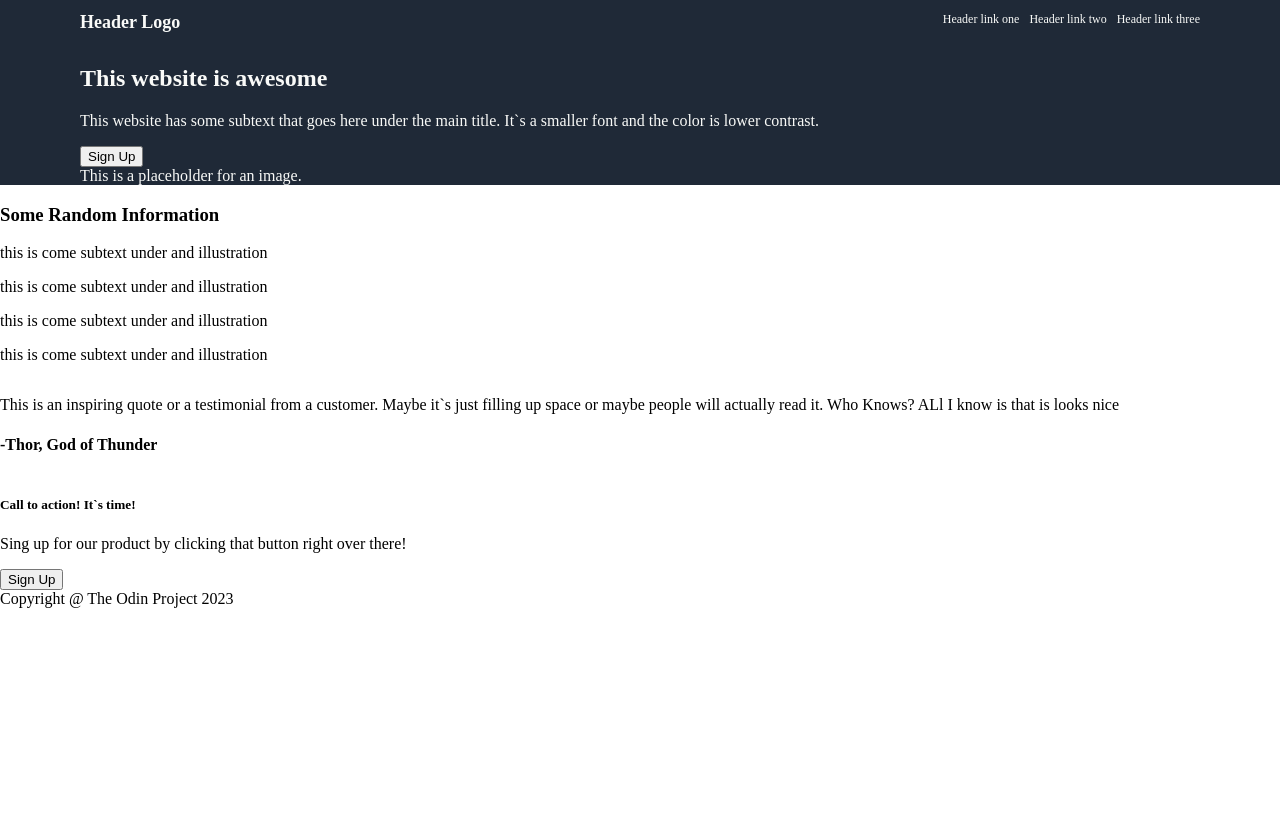
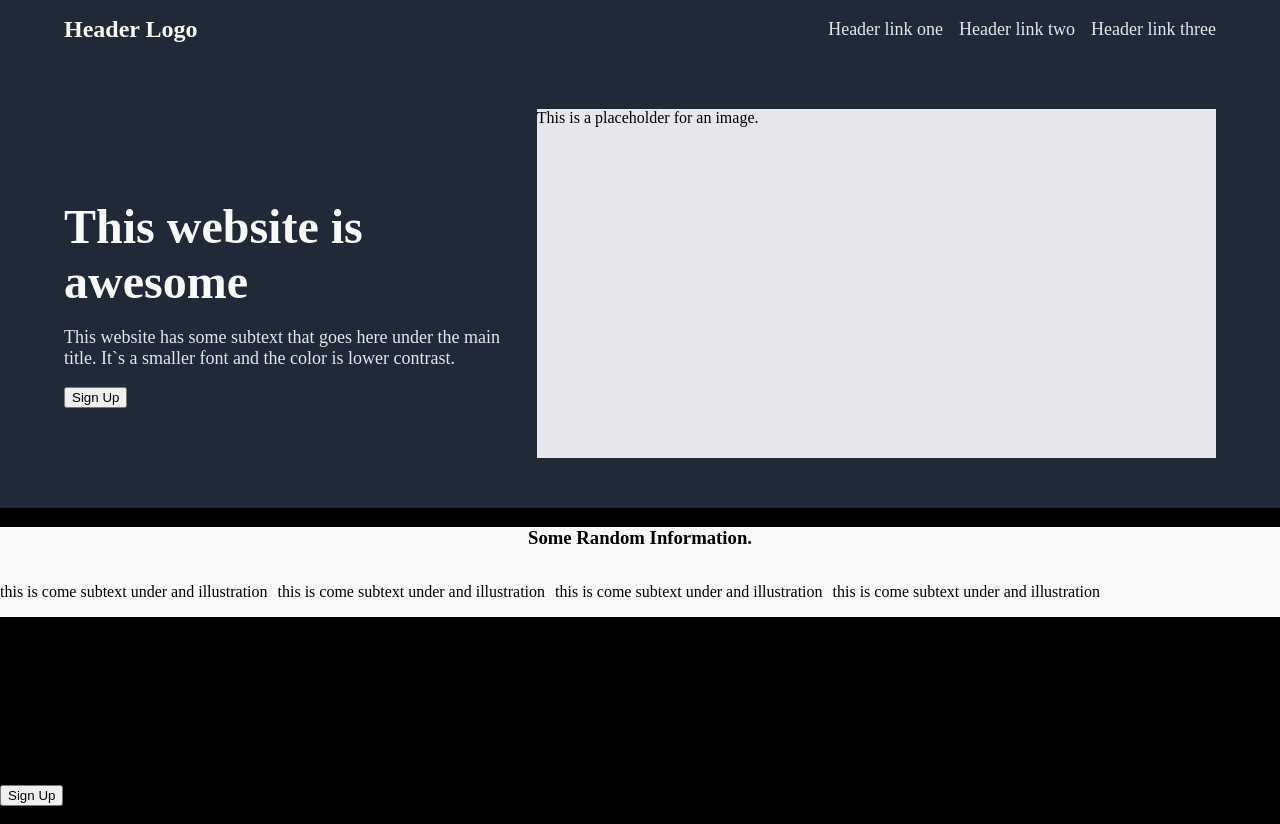
Before and after one commit to squeige/OdinLandingPage, a plain HTML site: page index.html in a window 1280 px wide. Before the commit the page ends 800 px from the top, so only its background shows below. Drawn offline with Linux system fonts and the light colour scheme.

Commit message:
Working on the Landing Page for the Oding Project
Need to review some flex concepts, as well as checking if there are easier ways to add dummy images.

```diff
--- a/index.html
+++ b/index.html
@@ -18,15 +18,19 @@
       <li>Header link three</li>
     </ul>
   </header>
-  <div class="hero-section">
+
+  <div class="hero-sect">
+    <div id="hero-left">
       <h2>This website is awesome</h2>
       <p>This website has some subtext that goes here under the main title. It`s a smaller font and the color is lower contrast.</p>
       <button>Sign Up</button>
-    <div>This is a placeholder for an image.</div>
+    </div>
+    <div class="image">This is a placeholder for an image.</div>
   </div>
 
-  <div class="second-section">
-    <h3>Some Random Information</h3>
+  <div class="adv-sect">
+    <h3>Some Random Information.</h3>
+    <div class="card_cont">
       <div class="card">
         <p>this is come subtext under and illustration</p>
       </div>
@@ -40,20 +44,22 @@
         <p>this is come subtext under and illustration</p>
       </div>
     </div>
+  </div>
 
-  <div class="quote-section">
+  <div class="quote-sect">
     <p>This is an inspiring quote or a testimonial from a customer. Maybe it`s just filling up space or maybe people will actually read it. Who Knows? ALl I know is that is looks nice
     </p>
     <h4>-Thor, God of Thunder</h4>
   </div>
 
-  <div class="Call2act">
+  <div class="contact-sect">
     <h5>Call to action! It`s time!</h5>
     <p>Sing up for our product by clicking that button right over there!</p>
     <button>Sign Up </button>
   </div>
 
   <footer>Copyright @ The Odin Project 2023</footer>
+
 </body>
 
 </html>
--- a/style.css
+++ b/style.css
@@ -1,33 +1,74 @@
-body{
-  display:flex;
-  flex-direction: column;
+body {
   margin:0;
   padding:0;
+  background-color:black;
 }
 
 header{
   display:flex;
   flex:1;
-  justify-content: space-between;
-  background-color: #1f2937;
-  padding:0 80px;
+  background-color:#1f2937;
   color:#f9faf8;
-  font-size: 12px;
+  padding:0 5%;
+}
+
+header h1{
+  font-size: 24px;
 }
 
 header ul{
+  display:flex;
+  flex:1;
+  gap:16px;
+  align-items: center;
+  justify-content:flex-end;
+  gap:16px;
+  text-align: center;
+}
+
+header li{
   list-style: none;
+  font-size:18px;
+  color:#E5E7EB
+}
+
+.hero-sect{
   display:flex;
+  flex:1;
+  gap:20px;
+  background-color:#1f2937;
+  padding:50px 5%;
+}
+
+#hero-left{
+  flex:1;
+  padding:50px 0;
+}
+
+#hero-left h2{
+  color:#f9faf8;
+  font-size: 48px;
+  font-weight: extra-bold;
+  margin-bottom: 0px;
+}
+
+#hero-left p{
+  font-size:18px;
+  color:#e5e7eb;
+}
+
+.image{
+  flex:1.5;
+  background-color:#E5E7Eb;
+}
+
+.adv-sect{
+  background-color:#F9faf8;
+  text-align: center;
+}
+
+.card_cont{
+  display:flex;
+  flex:1;
   gap:10px;
 }
-
-header h1{
-  font-weight: 700;
-  font-size:18px;
-}
-
-.hero-section{
-background-color: #1f2937;
-color:#f9faf8;
-padding:0 80px;
-}
```
Lines whose indentation alone changed are shown as unchanged.
